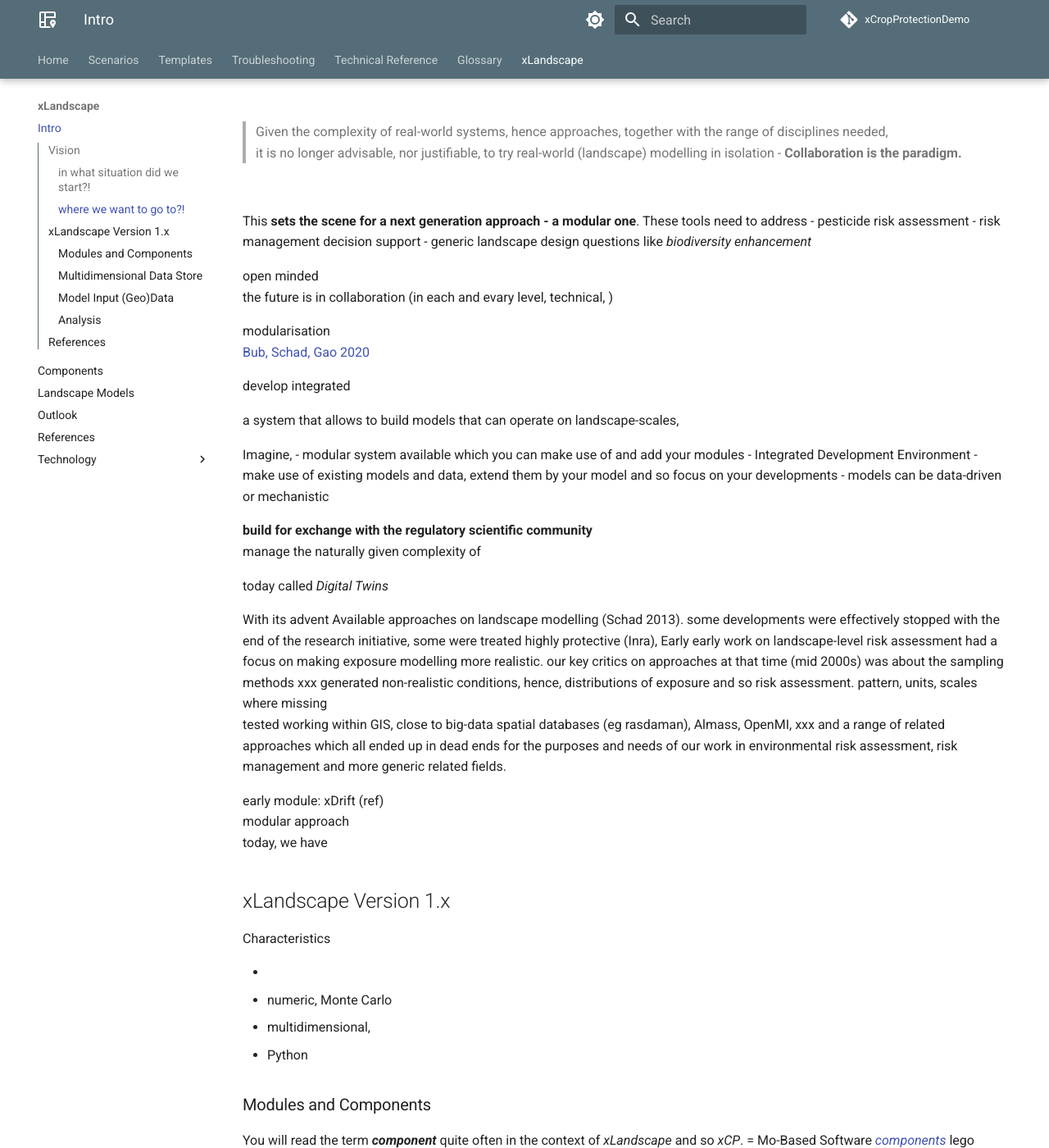
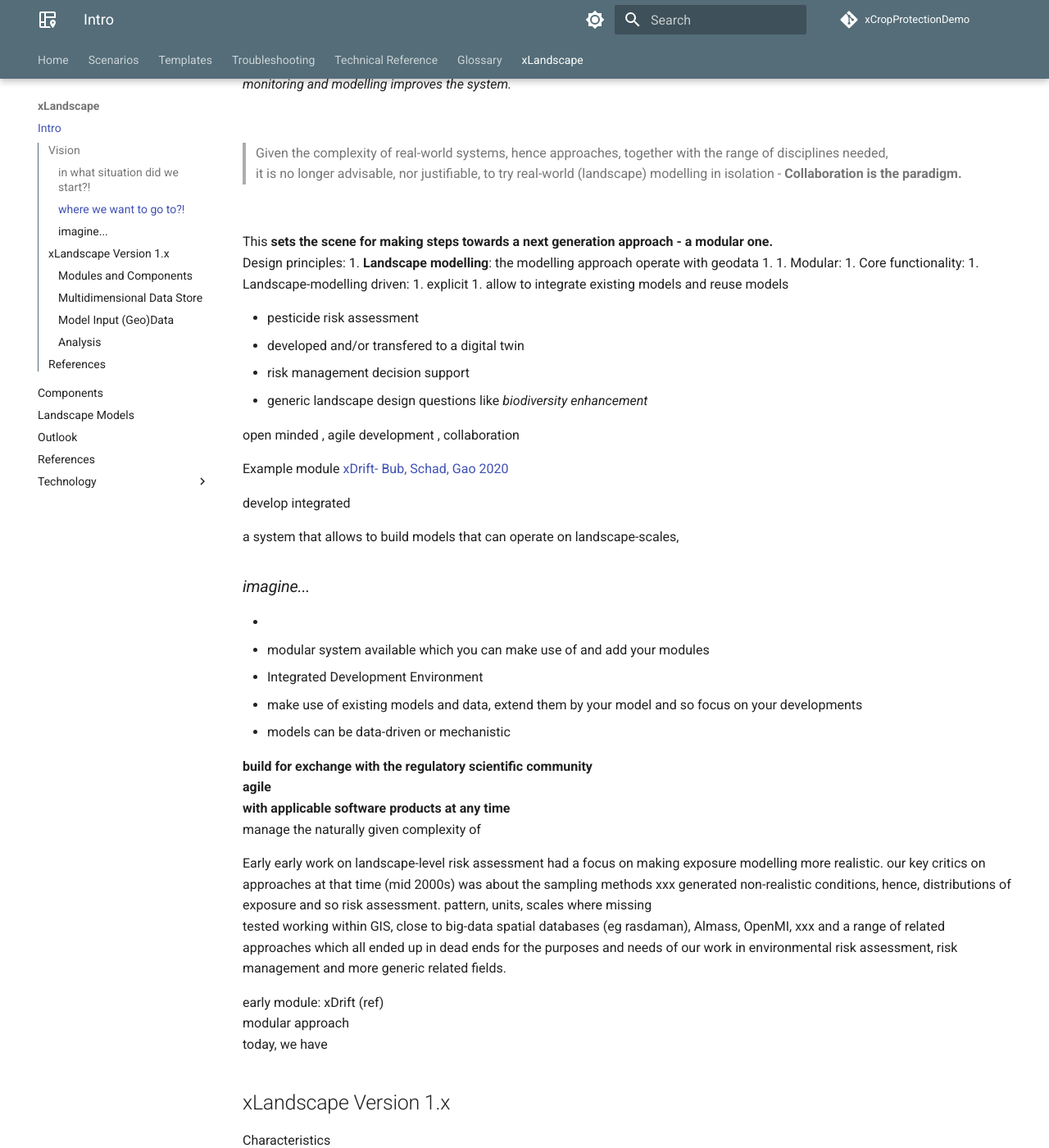
Before and after one commit to xlandscape/xCropProtectionDemoDoc, an MkDocs documentation site: the page built from docs/xLandscape/xLandscape-intro.md, in a window 1280 px wide and 1400 px high, scrolled down 2746 px. Shown: the whole window at 82% size. Built offline with MkDocs 1.6.1 and Material for MkDocs 9.7.7, drawn with Linux system fonts in a browser that asks for light colours; comment, search, counter and statistics services are not loaded; some of the changed text lies outside the part shown.

Commit message:
continue on 'where we want to go to?!'

```diff
--- a/docs/xLandscape/xLandscape-intro.md
+++ b/docs/xLandscape/xLandscape-intro.md
@@ -24,7 +24,7 @@ A stepping stone towards addressing these shortcomings and so, recent developmen
 <img src="../img/xplicit nta fachoekotoxtagung.png" alt="xplicit NTA case study" width="600"/>
 
 *Illustration of the application of **xplicit** to a NTA study in hops in Germany (Fachökotox-Tagung Landau 2010)*
-
+<br>
 
 ### *where we want to go to?!*
 
@@ -45,36 +45,43 @@ Todays' demands for modelling systems range from scenario-based integrated lands
 
 <br>
 
+This **sets the scene for making steps towards a next generation approach - a modular one.**
+Design principles:
+1. **Landscape modelling**: the modelling approach operate with geodata
+1. 1. Modular:
+1. Core functionality:
+1. Landscape-modelling driven:
+1. explicit
+1. allow to integrate existing models and reuse models
 
-This **sets the scene for a next generation approach - a modular one**. These tools need to address
+
 - pesticide risk assessment
+- developed and/or transfered to a digital twin
 - risk management decision support
 - generic landscape design questions like *biodiversity enhancement*
 
-open minded
-the future is in collaboration (in each and evary level, technical, )
+open minded  , agile development , collaboration
 
-modularisation
-[Bub, Schad, Gao 2020](https://www.sciencedirect.com/science/article/pii/S235271102030323X)
+Example module  [xDrift- Bub, Schad, Gao 2020](https://www.sciencedirect.com/science/article/pii/S235271102030323X)
 
 develop integrated
 
 a system that allows to build models that can operate on landscape-scales,
 
-Imagine,
+
+### *imagine...*
+-
 - modular system available which you can make use of and add your modules
 - Integrated Development Environment
 - make use of existing models and data, extend them by your model and so focus on your developments
 - models can be data-driven or mechanistic
 
 **build for exchange with the regulatory scientific community**
+**agile**
+**with applicable software products at any time**
 manage the naturally given complexity of
 
-today called *Digital Twins*
 
-
-
-With its advent Available approaches on landscape modelling (Schad 2013). some developments were effectively stopped with the end of the research initiative, some were treated highly protective (Inra),
 Early
 early work on landscape-level risk assessment had a focus on making exposure modelling more realistic.  our key critics on approaches at that time (mid 2000s) was about the sampling methods xxx generated non-realistic conditions, hence, distributions of exposure and so risk assessment.  pattern, units, scales where missing
 tested working within GIS, close to big-data spatial databases (eg rasdaman), Almass, OpenMI, xxx and a range of related approaches which all ended up in dead ends for the purposes and needs of our work in environmental risk assessment, risk management and more generic related fields.
@@ -92,6 +99,15 @@ Characteristics
 - numeric, Monte Carlo
 - multidimensional,
 - Python
+
+
+
+<img src="../img/xLandscape - moduls core models.png" alt="xLandscape - Modules, Core, Models" width="900"/>
+
+*xLandscape - Modules, Core, Models*
+
+<br>
+
 
 ### Modules and Components
 
```
Also changed, not shown: docs/img/xLandscape - moduls core models.png (added).
